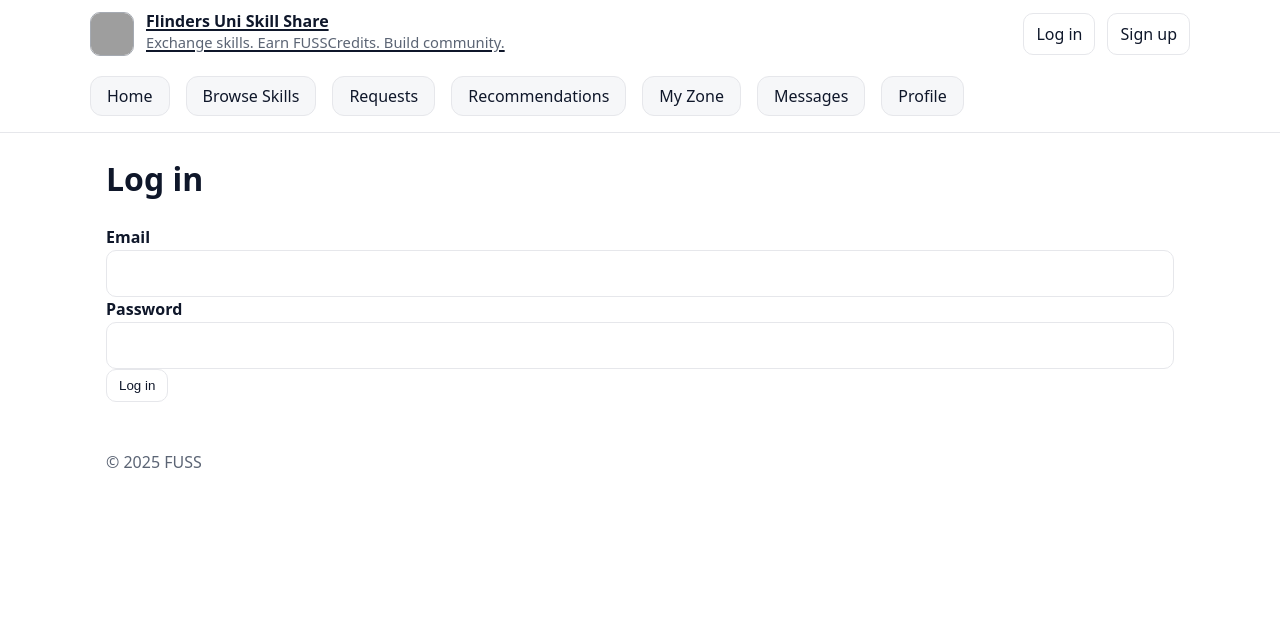
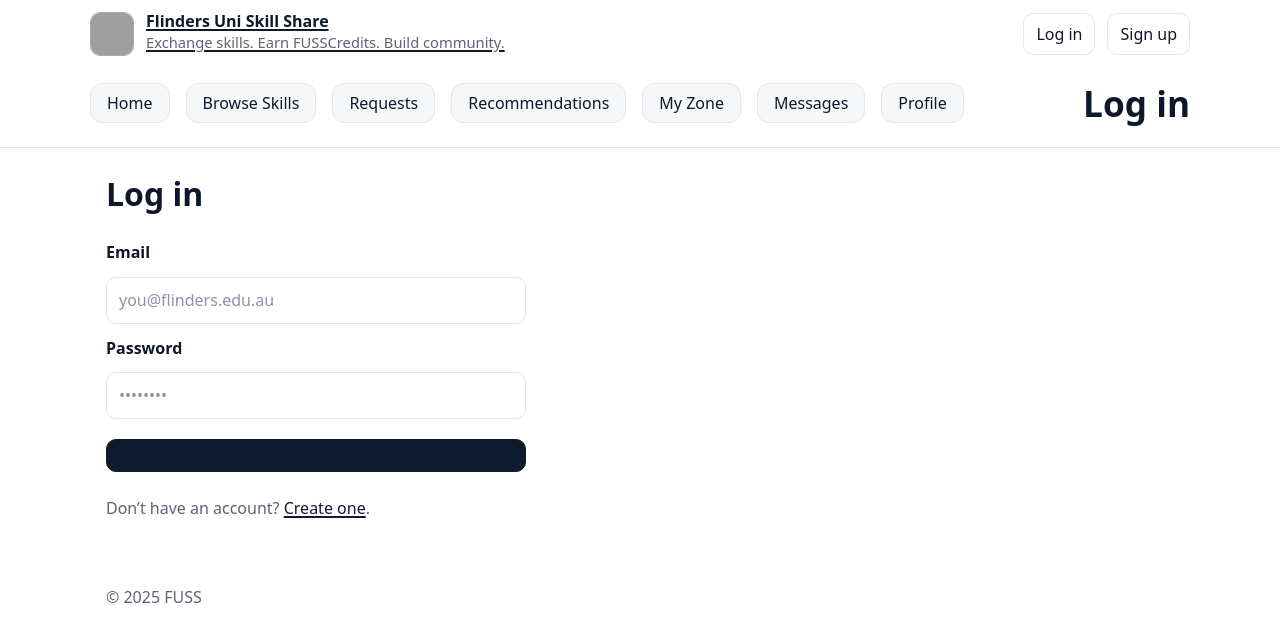
Before and after one commit to schu0608/COMP2030-Assignment, a PHP site: page /public/auth/login.php in a window 1280 px wide. Shown: the top 642 px of the page. Run offline with PHP 8.4, Linux system fonts and the light colour scheme; grey boxes are pictures that could not be loaded.

Commit message:
add friendly login page with inline errors and next redirect

```diff
--- a/src/inc/auth.inc.php
+++ b/src/inc/auth.inc.php
@@ -7,6 +7,7 @@ if (session_status() !== PHP_SESSION_ACTIVE) {
 
 const AUTH_LOGIN    = '/auth/login.php';
 const AUTH_REGISTER = '/auth/register.php';
+
 
 function current_user_id(): ?int {
   return isset($_SESSION['user_id']) ? (int)$_SESSION['user_id'] : null;
--- a/src/inc/init.inc.php
+++ b/src/inc/init.inc.php
@@ -1,4 +1,11 @@
 <?php
+
+if (PHP_SAPI !== 'cli') {
+  ini_set('display_errors', '1');
+  ini_set('display_startup_errors', '1');
+  error_reporting(E_ALL);
+}
+
 
 if (session_status() === PHP_SESSION_NONE) {
     $sessionPath = __DIR__ . '/../.sessions';
--- a/src/public/auth/login.php
+++ b/src/public/auth/login.php
@@ -1,10 +1,85 @@
-<?php require_once dirname(__DIR__,2).'/inc/init.inc.php'; ?>
-<?php include dirname(__DIR__,2).'/templates/header.php'; ?>
+<?php
+// src/public/auth/login.php
+declare(strict_types=1);
+
+$ROOT = dirname(__DIR__, 2); // points to /src
+require_once $ROOT . '/inc/init.inc.php';   // must set up db(), start session, etc.
+require_once $ROOT . '/inc/auth.inc.php';   // AUTH_LOGIN/AUTH_REGISTER + helpers
+
+$pdo  = db();
+$next = $_GET['next'] ?? '/';                 // where to go after login
+$error = null;
+
+// If already logged in, bounce to next
+if (current_user_id()) {
+  header('Location: ' . $next);
+  exit;
+}
+
+if ($_SERVER['REQUEST_METHOD'] === 'POST') {
+  // Optional: if you have CSRF, call validate_csrf();
+
+  $email = trim((string)($_POST['email'] ?? ''));
+  $pass  = (string)($_POST['password'] ?? '');
+
+  if ($email === '' || $pass === '') {
+    $error = 'Please enter your email and password.';
+  } else {
+    try {
+      $st = $pdo->prepare('SELECT student_id, password, full_name FROM students WHERE email = ? AND active = 1');
+      $st->execute([$email]);
+      $row = $st->fetch(PDO::FETCH_ASSOC);
+
+      if (!$row || !password_verify($pass, $row['password'])) {
+        // Wrong credentials
+        $error = 'Invalid email or password.';
+      } else {
+        // Success: log in
+        if (session_status() !== PHP_SESSION_ACTIVE) session_start();
+        $_SESSION['user_id']   = (int)$row['student_id'];
+        $_SESSION['full_name'] = (string)$row['full_name'];
+
+        // Optional: set admin flag here if you have a roles table
+        // $_SESSION['is_admin'] = (bool)$isAdmin;
+
+        header('Location: ' . $next);
+        exit;
+      }
+    } catch (Throwable $e) {
+      // Don’t leak details to user; log it and show generic error
+      error_log('Login failed: ' . $e->getMessage());
+      $error = 'Something went wrong while logging you in. Please try again.';
+    }
+  }
+}
+
+// Page title for header
+$pageTitle = 'Log in';
+include $ROOT . '/templates/header.php';
+?>
 <h1>Log in</h1>
-<form method="post" action="/actions/auth_login.php">
-<?= csrf_field() ?>
-<label>Email <input type="email" name="email" required></label>
-<label>Password <input type="password" name="password" required></label>
-<button class="btn">Log in</button>
+
+<?php if ($error): ?>
+  <div class="notice error" role="alert" style="margin-bottom:12px"><?= htmlspecialchars($error) ?></div>
+<?php endif; ?>
+
+<form method="post" class="grid" style="max-width:420px">
+  <?php if (function_exists('csrf_field')) echo csrf_field(); ?>
+  <input type="hidden" name="next" value="<?= htmlspecialchars($next) ?>">
+
+  <label class="label">Email</label>
+  <input type="email" name="email" placeholder="you@flinders.edu.au"
+         value="<?= htmlspecialchars($_POST['email'] ?? '') ?>" required>
+
+  <label class="label">Password</label>
+  <input type="password" name="password" placeholder="••••••••" required>
+
+  <button class="btn btn--primary" type="submit" style="margin-top:8px">Log in</button>
+
+  <p class="muted" style="margin-top:12px">
+    Don’t have an account?
+    <a href="<?= AUTH_REGISTER ?>?next=<?= urlencode($next) ?>">Create one</a>.
+  </p>
 </form>
-<?php include dirname(__DIR__,2).'/templates/footer.php'; ?>
+
+<?php include $ROOT . '/templates/footer.php'; ?>
--- a/src/templates/header.php
+++ b/src/templates/header.php
@@ -160,7 +160,7 @@ if ($uid) {
         </div>
       <?php else: ?>
   <a class="btn btn--ghost" href="<?= AUTH_LOGIN ?>">Log in</a>
-  <a class="btn" href="<?= AUTH_REGISTER ?>">Sign up</a>
+<a class="btn" href="<?= AUTH_REGISTER ?>">Sign up</a>
 <?php endif; ?>
     </div>
   </div>
```
